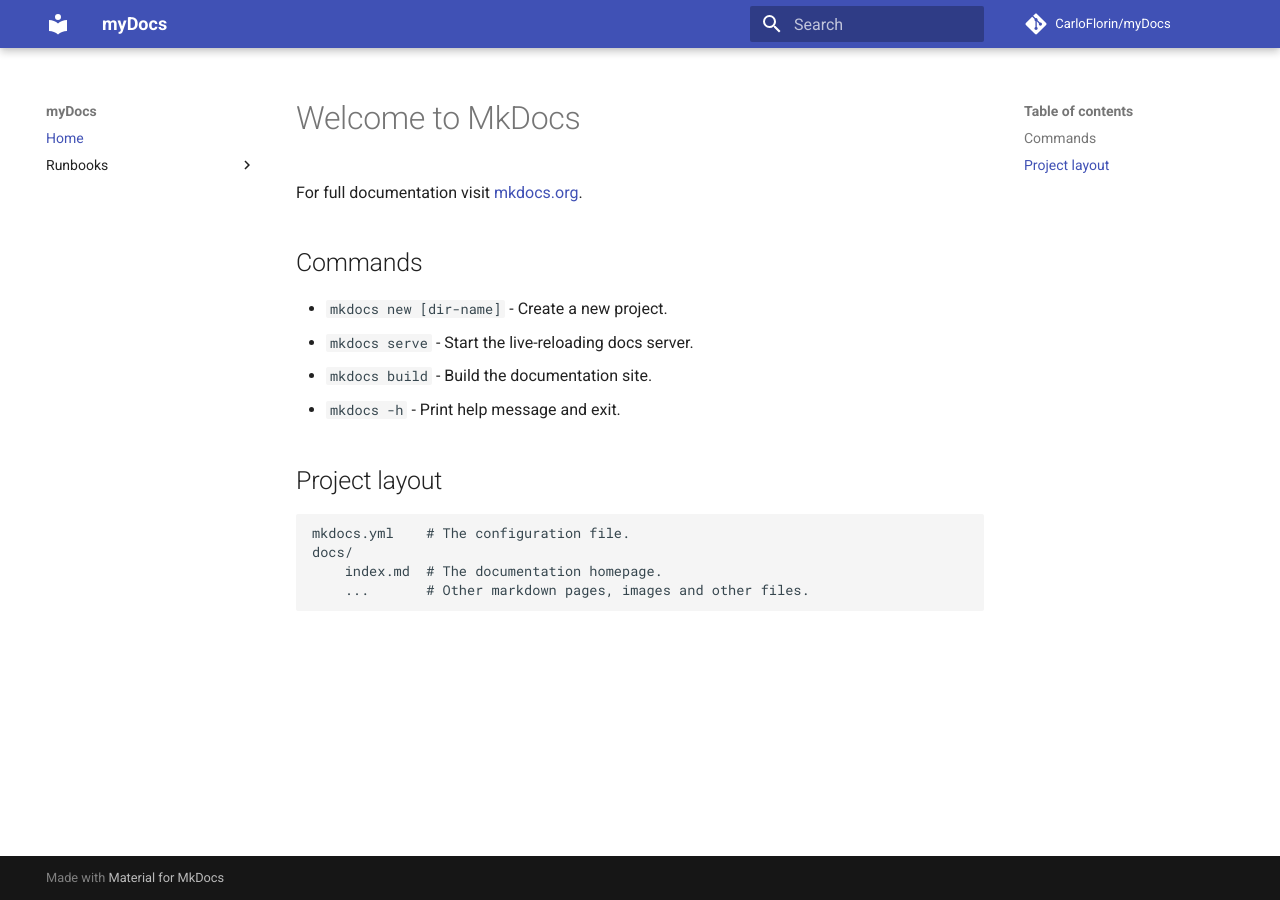
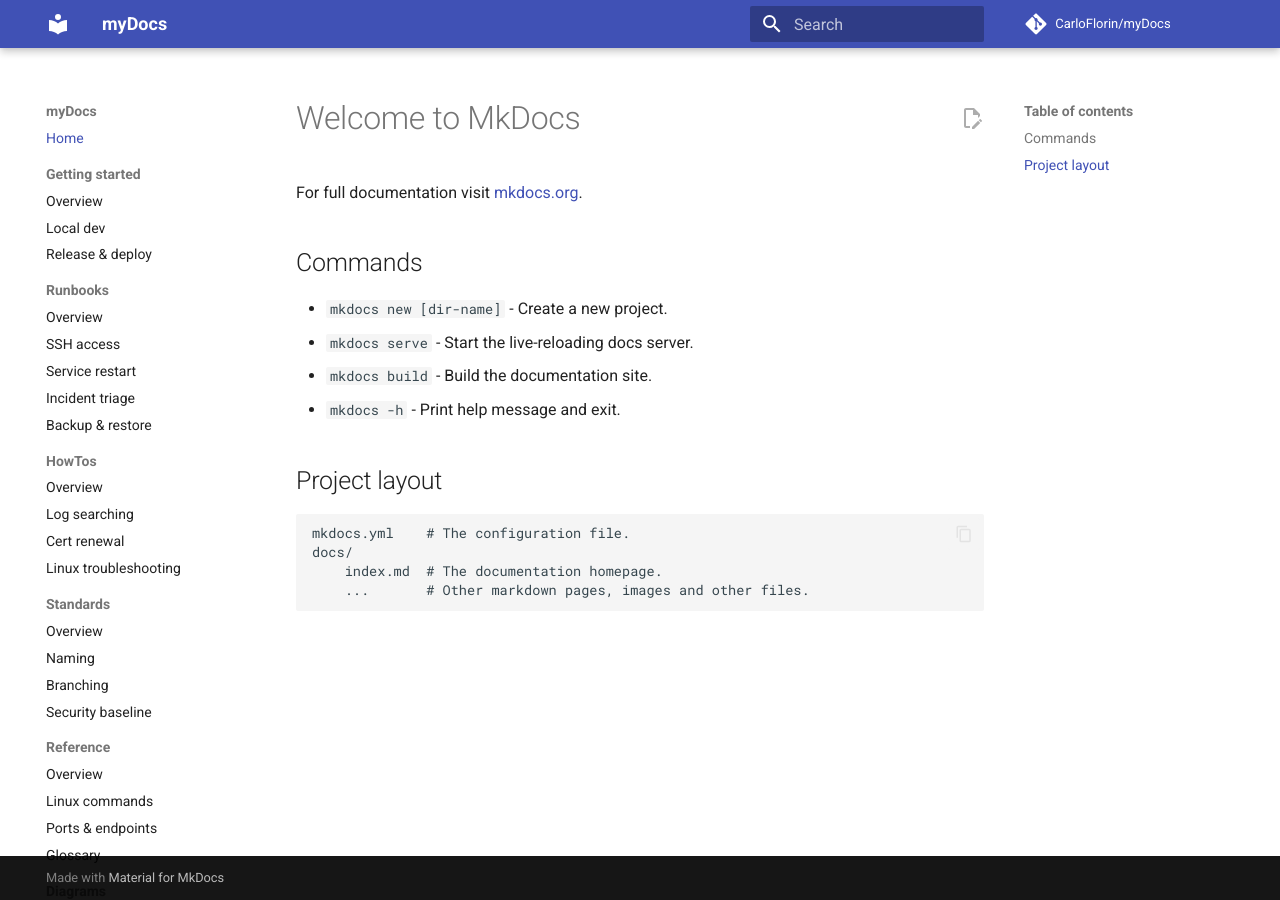
Before and after one commit to CarloFlorin/myDocs, an MkDocs documentation site: the page built from docs/index.md, in a window 1280 px wide. Built offline with MkDocs 1.6.1 and Material for MkDocs 9.7.7, drawn with Linux system fonts in a browser that asks for light colours; comment, search, counter and statistics services are not loaded.

Commit message:
docs: update mkdocs configuration

```diff
--- a/mkdocs.yml
+++ b/mkdocs.yml
@@ -8,8 +8,50 @@ use_directory_urls: true
 
 theme:
   name: material
+  features:
+    - navigation.instant
+    - navigation.tracking
+    - navigation.sections
+    - navigation.top
+    - content.action.edit
+    - content.code.copy
+    - toc.follow
+
+markdown_extensions:
+  - admonition
+  - toc:
+      permalink: true
+  - pymdownx.superfences
+  - pymdownx.details
+  - pymdownx.inlinehilite
+  - pymdownx.highlight
 
 nav:
   - Home: index.md
+  - Getting started:
+      - Overview: getting-started/overview.md
+      - Local dev: getting-started/local-dev.md
+      - Release & deploy: getting-started/release-and-deploy.md
   - Runbooks:
-      - SSH Access: runbooks/ssh-access.md
+      - Overview: runbooks/_index.md
+      - SSH access: runbooks/ssh-access.md
+      - Service restart: runbooks/service-restart.md
+      - Incident triage: runbooks/incident-triage.md
+      - Backup & restore: runbooks/backup-restore.md
+  - HowTos:
+      - Overview: howtos/_index.md
+      - Log searching: howtos/log-searching.md
+      - Cert renewal: howtos/cert-renewal.md
+      - Linux troubleshooting: howtos/linux-troubleshooting.md
+  - Standards:
+      - Overview: standards/_index.md
+      - Naming: standards/naming.md
+      - Branching: standards/branching.md
+      - Security baseline: standards/security-baseline.md
+  - Reference:
+      - Overview: reference/_index.md
+      - Linux commands: reference/linux-commands.md
+      - Ports & endpoints: reference/ports-and-endpoints.md
+      - Glossary: reference/glossary.md
+  - Diagrams:
+      - Architecture: diagrams/architecture.md
```
